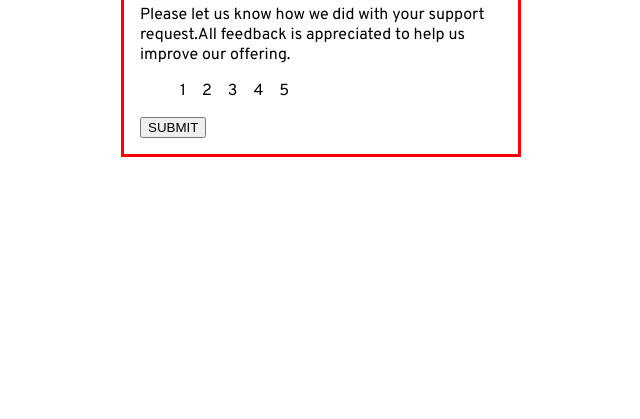
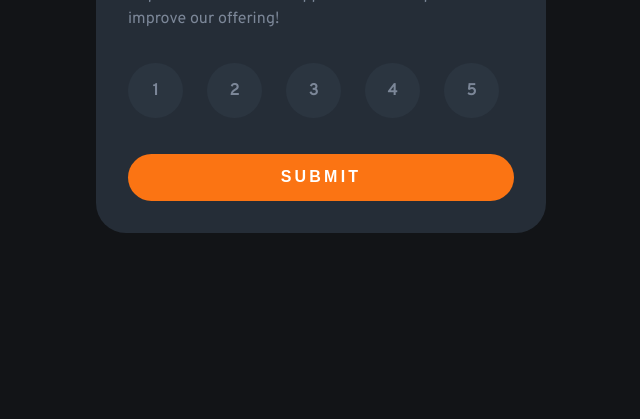
Before and after one commit to Hector56k/component-rating, a plain HTML site: page index.html in a window 1280 px wide. Shown: the part 389-808 px from the top of the page, without its empty margins (319-959 px from the left). Drawn offline with Linux system fonts and the light colour scheme.

Commit message:
feat: rating card

```diff
--- a/index.html
+++ b/index.html
@@ -12,20 +12,20 @@
   </head>
   <body>
     <div class="wrapper">
-      <img src="assets/icon-star.svg" alt="icon-star" />
-      <h1>how did we do?</h1>
+      <div class="icon"><img src="assets/icon-star.svg" alt="icon-star" /></div>
+      <h1>How did we do?</h1>
       <p>
         Please let us know how we did with your support request.All feedback is
-        appreciated to help us improve our offering.
+        appreciated to help us improve our offering!
       </p>
       <ol>
-        <li>1</li>
-        <li>2</li>
-        <li>3</li>
-        <li>4</li>
-        <li>5</li>
+        <li class="icon">1</li>
+        <li class="icon">2</li>
+        <li class="icon">3</li>
+        <li class="icon">4</li>
+        <li class="icon">5</li>
       </ol>
-      <button>submit</button>
+      <button class="btn-submit">submit</button>
     </div>
 
     <script src="script.js"></script>
--- a/styles.css
+++ b/styles.css
@@ -6,6 +6,11 @@ html {
 *:before,
 *:after {
   box-sizing: inherit;
+}
+
+body {
+  margin: 0;
+  padding: 0;
 }
 
 /*
@@ -23,22 +28,38 @@ body {
   --light-grey: hsl(217, 12%, 63%);
   --medium-grey: hsl(216, 12%, 54%);
   --dark-blue: hsl(213, 19%, 18%);
+  --dark-blue-alt: hsl(213, 19%, 21%);
   --very-dark-blue: hsl(216, 12%, 8%);
-  --font-size: 15px;
+  --font-size: 16px;
   --font-famliy: "Overpass";
 }
 
+/*Set font for entire document*/
+html {
+  font-family: var(--font-famliy), serif, sans-serif;
+  font-size: var(--font-size);
+}
+
 body {
-  font-family: var(--font-famliy), serif, sans-serif;
   display: flex;
   justify-content: center;
   align-items: center;
+  background-color: var(--very-dark-blue);
+}
+
+p {
+  color: var(--medium-grey);
+  line-height: 1.5rem;
+  margin-bottom: 2rem;
 }
 
 ol {
+  display: flex;
+  gap: 1.5rem;
+  padding-left: 0;
   list-style: none;
-  display: flex;
-  gap: 1rem;
+  font-weight: 700;
+  color: var(--medium-grey);
 }
 
 button {
@@ -46,7 +67,32 @@ button {
 }
 
 .wrapper {
-  width: 400px;
-  padding: 1rem;
-  border: 3px solid red;
+  width: 450px;
+  padding: 2rem;
+  background-color: var(--dark-blue);
+  color: var(--white);
+  border-radius: 30px;
 }
+
+.icon {
+  display: flex;
+  justify-content: center;
+  align-items: center;
+  height: 55px;
+  width: 55px;
+  border-radius: 50%;
+  background-color: var(--dark-blue-alt);
+}
+
+.btn-submit {
+  padding: 0.9rem;
+  width: 100%;
+  margin-top: 20px;
+  border: none;
+  border-radius: 50px;
+  background-color: var(--orange);
+  color: var(--white);
+  font-weight: 700;
+  font-size: 1rem;
+  letter-spacing: 0.2rem;
+}
```
